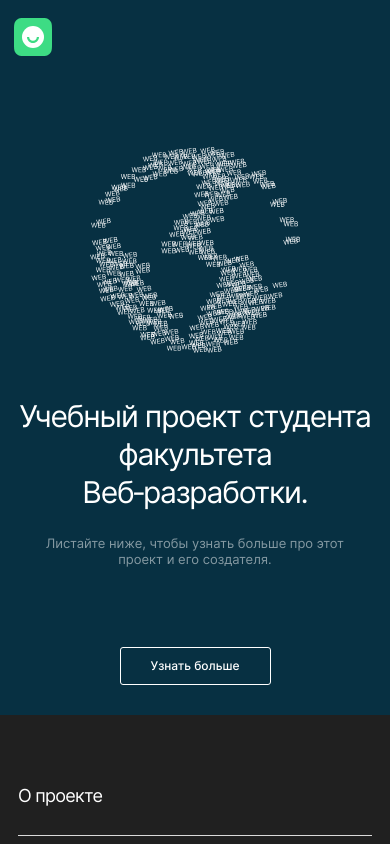
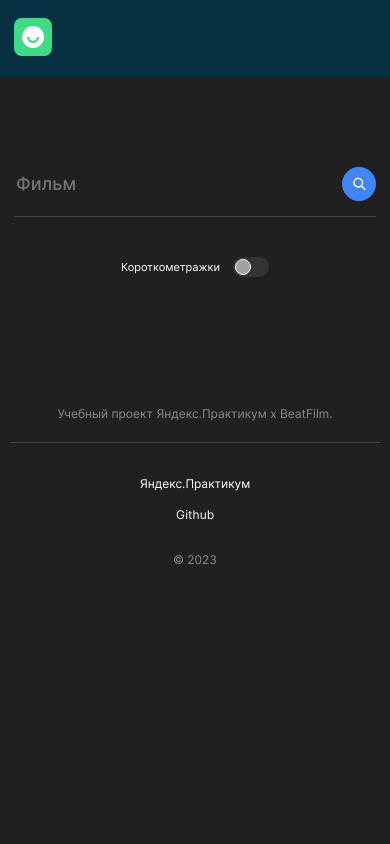
Before and after one commit to sergievskaya/movies-explorer-frontend, a React (Create React App) app: page /movies in a window 390 px wide. Shown: the top 844 px of the page. Built offline with nearby package versions, Linux system fonts and the light colour scheme.

Commit message:
feat: компоненты Movies и SearchForm

```diff
--- a/src/components/App/App.js
+++ b/src/components/App/App.js
@@ -3,12 +3,24 @@ import './App.css';
 import Header from '../Header/Header';
 import Main from '../Main/Main';
 import Footer from '../Footer/Footer';
+import { Route, Switch } from 'react-router-dom';
+import Movies from '../Movies/Movies';
 
 function App() {
   return (
     <div className="page">
       <Header />
-      <Main />
+
+      <Switch>
+        <Route exact path="/">
+          <Main />
+        </Route>
+
+        <Route path="/movies">
+          <Movies />
+        </Route>
+      </Switch>
+
       <Footer />
     </div>
   );
--- /dev/null
+++ b/src/components/Movies/Movies.js
@@ -0,0 +1,13 @@
+import React from "react";
+import SearchForm from "../SearchForm/SearchForm";
+import './Movies.css';
+
+function Movies() {
+    return (
+        <main className="movies">
+            <SearchForm />
+        </main>
+    );
+}
+
+export default Movies;
--- /dev/null
+++ b/src/components/SearchForm/SearchForm.css
@@ -0,0 +1,126 @@
+.search {
+    padding: 70px 70px 47px;
+}
+
+.search__container {
+    display: flex;
+    justify-content: space-between;
+    align-items: center;
+    border-bottom: 1px solid #424242;
+    padding-bottom: 13px;
+    margin-bottom: 30px;
+}
+
+.search__input {
+    width: 100%;
+    font-weight: 500;
+    font-size: 28px;
+    line-height: 34px;
+    border: none;
+    background-color: transparent;
+    color: #fff;
+
+}
+
+.search__button {
+    background-color: #4285F4;
+    background-image: url(../../images/search-icon.svg);
+    background-repeat: no-repeat;
+    background-position: center;
+    border-radius: 48px;
+    min-width: 34px;
+    height: 34px;
+    border: none;
+    padding: 0;
+    margin-left: 40px;
+    transition: opacity 0.2s linear;
+}
+
+.search__button:hover {
+    opacity: 0.8;
+    cursor: pointer;
+}
+
+.search__checkbox-container {
+    display: flex;
+    align-items: center;
+}
+
+.search__checkbox-label {
+    font-weight: 400;
+    font-size: 13px;
+    line-height: 18px;
+    margin-left: 14px;
+}
+
+.search__checkbox {
+    appearance: none;
+    width: 36px;
+    height: 20px;
+    border-radius: 20px;
+    background-color: #343434;
+    position: relative;
+    cursor: pointer;
+}
+
+.search__checkbox:checked{
+    background-color: #343434;
+}
+
+.search__checkbox::after {
+    content: '';
+    position: absolute;
+    left: 2px;
+    top: 2px;
+    background-color: #A0A0A0;
+    border-radius: 50%;
+    width: 14px;
+    height: 14px;
+    border: 1px solid #fff;
+    transition: all 0.2s linear;
+}
+
+.search__checkbox:checked::after{
+    background-color: #2BE080;
+    left: 18px;
+}
+
+@media screen and (max-width: 1023px) {
+    .search {
+        padding: 80px 30px 60px;
+    }
+
+    .search__checkbox-container{
+        flex-direction: row-reverse
+    }
+
+    .search__checkbox-label {
+        margin-left: 0;
+        margin-right: 16px;
+    }
+}
+
+@media screen and (max-width: 767px) {
+    .search {
+        padding: 90px 14px 50px;
+    }
+
+    .search__container {
+        margin-bottom: 40px;
+        padding-bottom: 15px;
+    }
+
+    .search__input {
+        font-size: 18px;
+        line-height: 22px;
+    }
+
+    .search__checkbox-container{
+        justify-content: center;
+    }
+
+    .search__checkbox-label {
+        font-size: 11px;
+        margin-right: 13px;
+    }
+}
--- /dev/null
+++ b/src/components/SearchForm/SearchForm.js
@@ -0,0 +1,22 @@
+import React from "react";
+import './SearchForm.css';
+
+function SearchForm() {
+    return (
+        <section className="search">
+            <form className="search__form">
+                <div className="search__container">
+                    <input className="search__input"  placeholder="Фильм" type="text" required />
+                    <button className="search__button" type="submit"></button>
+                </div>
+                <div className="search__checkbox-container">
+                    <input className="search__checkbox" type="checkbox" />
+                    <label className="search__checkbox-label">Короткометражки</label>
+                </div>
+            </form>
+
+        </section>
+    );
+}
+
+export default SearchForm;
--- a/src/index.js
+++ b/src/index.js
@@ -2,10 +2,13 @@ import React from 'react';
 import ReactDOM from 'react-dom/client';
 import './index.css';
 import App from './components/App/App';
+import { BrowserRouter } from 'react-router-dom';
 
 const root = ReactDOM.createRoot(document.getElementById('root'));
 root.render(
   <React.StrictMode>
-    <App />
+    <BrowserRouter>
+      <App />
+    </BrowserRouter>
   </React.StrictMode>
 );
```
Also changed, not shown: src/components/Movies/Movies.css (added), src/images/search-icon.svg (added).
